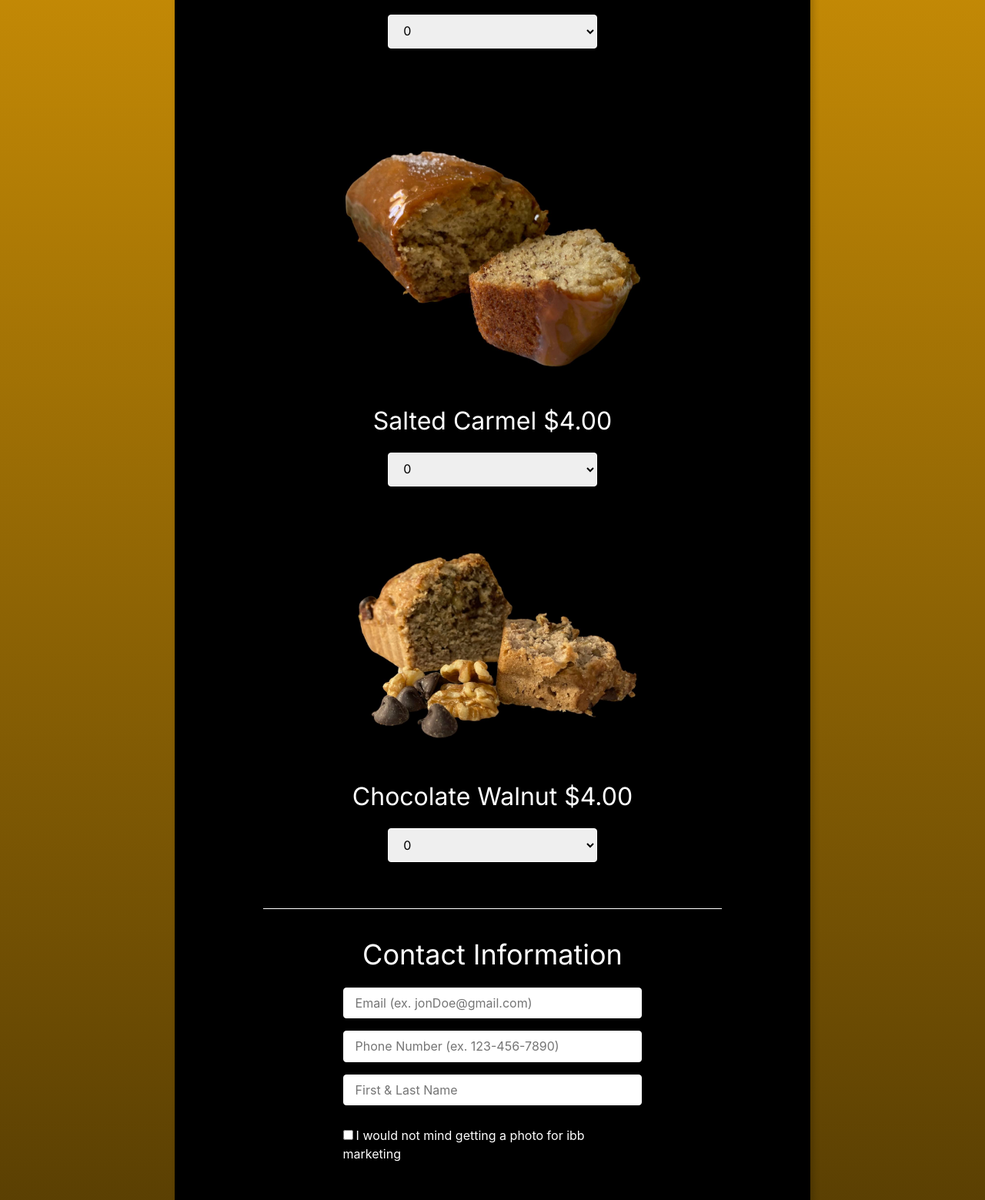
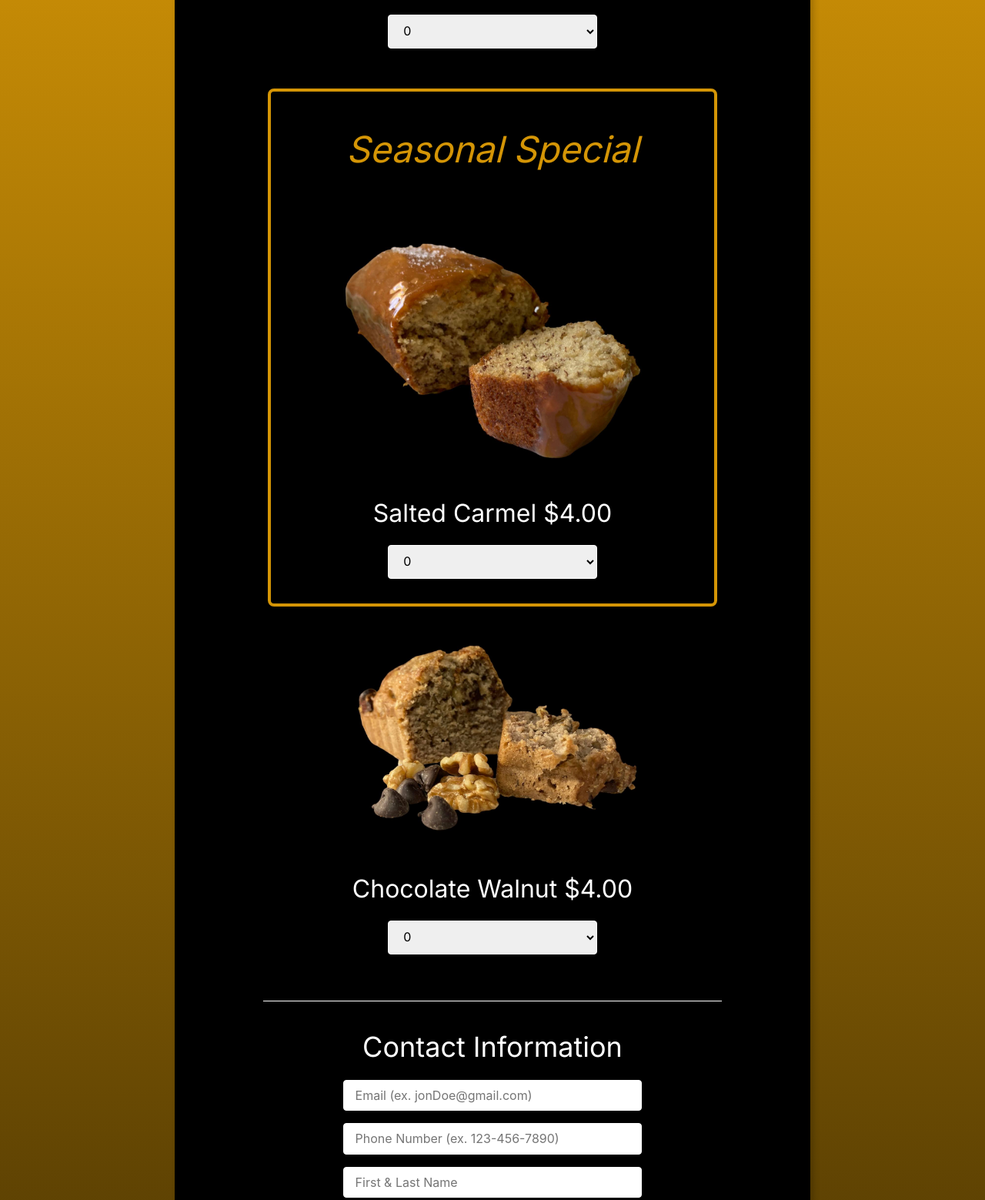
Before and after one commit to PJudge02/ibbbakery, a React app: page / in a window 1280 px wide. Shown: the part 4116-5675 px from the top of the page at 77% size. Built offline with nearby package versions, Linux system fonts and the light colour scheme; some packages are replaced by stand-ins of ours; no server answers; a web font is replaced by a local one.

Commit message:
styling for the special

```diff
--- a/src/components/OrderCard.js
+++ b/src/components/OrderCard.js
@@ -51,19 +51,27 @@ function quantitySelector(breadType, register, setPlainQuanity, setChocolateWaln
 }
 
 const OrderCard = (props) => {
-    const { title, breadType, descriptiom, price, setPlainQuanity, setChocolateWalnutQuantity, setSpecial1Quantity, setSpecial2Quantity} = props
+    const { title, breadType, description, price, setPlainQuanity, setChocolateWalnutQuantity, setSpecial1Quantity, setSpecial2Quantity } = props
     const { register } = useForm()
 
     return (
-        <div className='dib br3 pa3 ma2 bw2 tc w-75-l w-75-m card order-form-txt'>
-            {/* dib br3 pa3 ma2 bw2 shadow-5 tc w-40-l w-60-m card */}
+        <>{breadType == 'special2' ? (<div className='dib br3 pa3 ma2 bw2 tc w-75-l w-75-m card order-form-txt special'>
 
-            {/* <h1>*Seasonal Special*</h1> */}
-            {loadImg(breadType, descriptiom)}
+            <h1 id="order-card-special"><em>Seasonal Special</em></h1>
+            {loadImg(breadType, description)}
             <h1>{title} {price}</h1>
             {quantitySelector(breadType, register, setPlainQuanity, setChocolateWalnutQuantity, setSpecial1Quantity, setSpecial2Quantity)}
 
-        </div>
+        </div>) :
+            (<div className='dib br3 pa3 ma2 bw2 tc w-75-l w-75-m card order-form-txt'>
+
+                {/* <h1>*Seasonal Special*</h1> */}
+                {loadImg(breadType, description)}
+                <h1>{title} {price}</h1>
+                {quantitySelector(breadType, register, setPlainQuanity, setChocolateWalnutQuantity, setSpecial1Quantity, setSpecial2Quantity)}
+
+            </div>
+            )}</>
     )
 }
 
--- a/src/components/OrderForm.css
+++ b/src/components/OrderForm.css
@@ -101,3 +101,14 @@ input[type="submit"]:active {
     color: white;
     line-height: .25rem;
 }
+
+/* SPECIAL OUTLINE FOR SEASONAL SPECIAL */
+.special {
+    border-color: #d49506;
+    /* background-color: #d49506 !important; */
+}
+
+#order-card-special {
+    font-size: calc(1.75rem + 1.5vw);
+    color:#d49506;
+}
--- a/src/components/OrderForm.js
+++ b/src/components/OrderForm.js
@@ -129,7 +129,7 @@ const OrderForm = (props) => {
                     <p className='error'>{errors.name?.message}</p>
                     <div className='photo-q-fit'>
                         <input {...register('takePhoto')} className='photo-q-box' type='checkbox'/>
-                        <div id='photo-q-text'>I would not mind getting a photo for ibb marketing</div>
+                        <div id='photo-q-text'>Can we get a photo with you upon delivery?</div>
                     </div>
                 </div>
 
```
